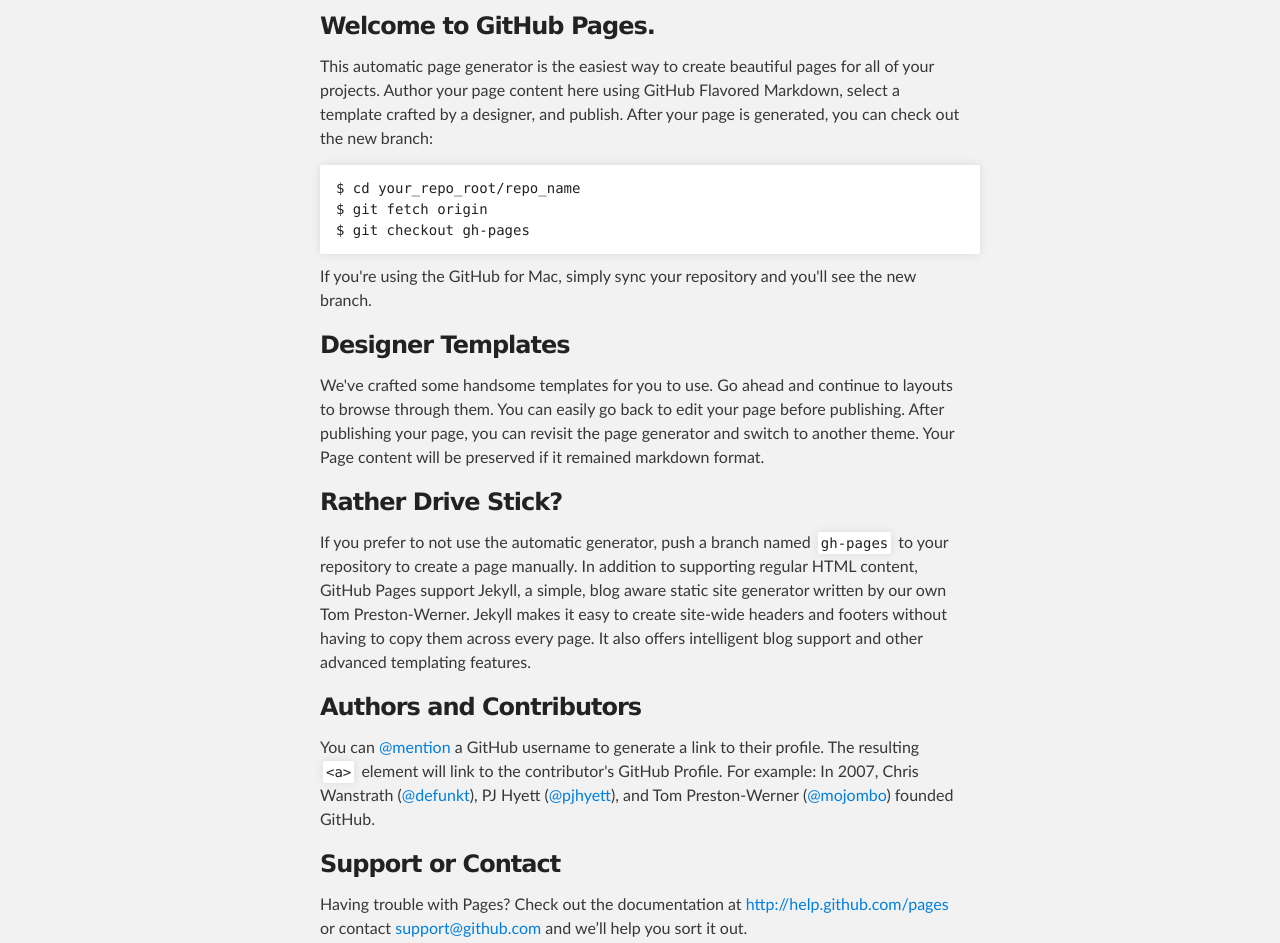
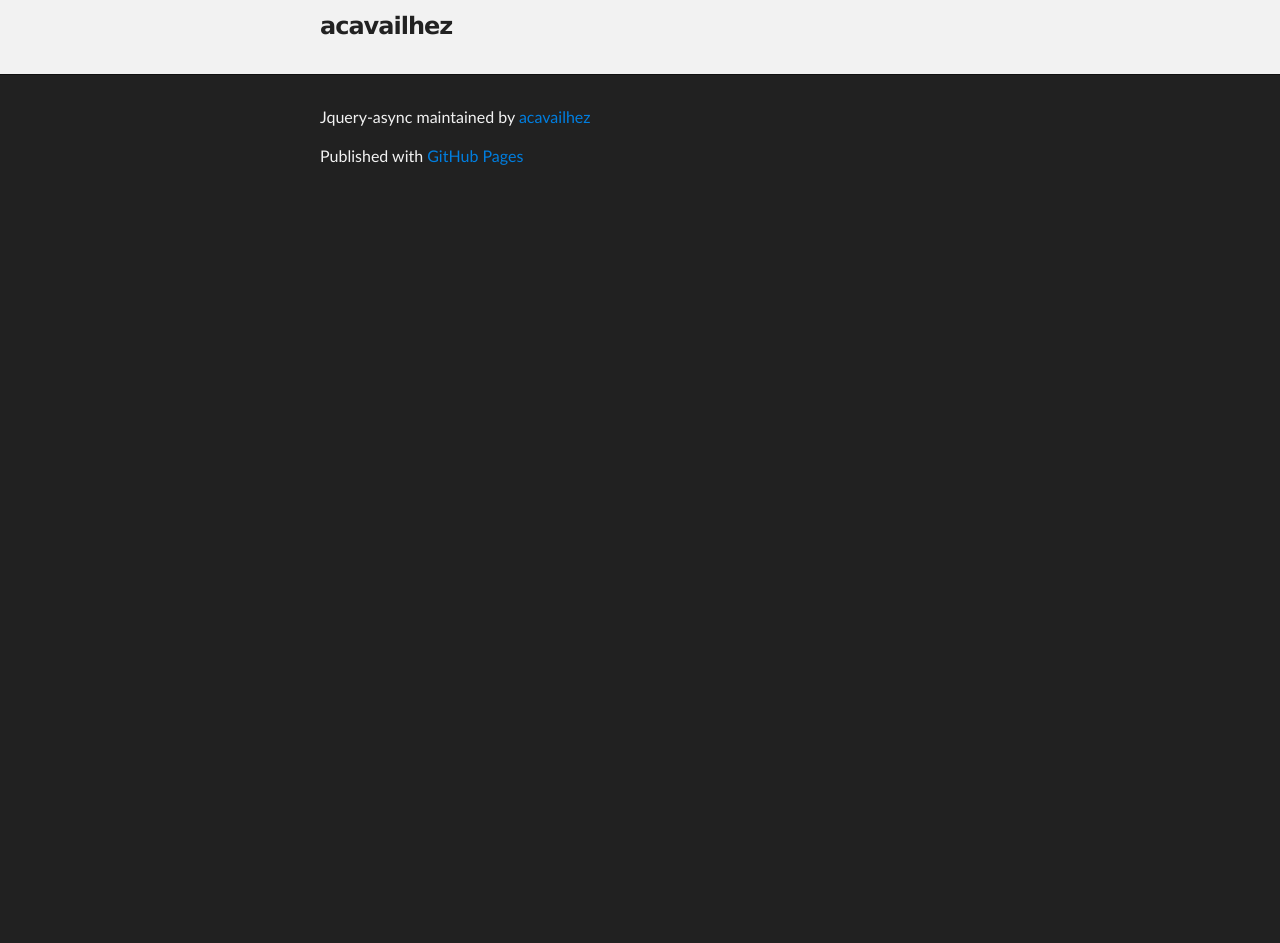
Before and after one commit to acavailhez/jquery-async, a plain HTML site: page index.html in a window 1280 px wide. Shown: the part 288-1231 px from the top of the page. After the commit the page ends 800 px from the top, so only its background shows below. Drawn offline with Linux system fonts and the light colour scheme.

Commit message:
updated demo page to have the layout of the rest of the acavailhez pages

```diff
--- a/index.html
+++ b/index.html
@@ -31,32 +31,8 @@
 <!-- MAIN CONTENT -->
 <div id="main_content_wrap" class="outer">
     <section id="main_content" class="inner">
-        <h3>Welcome to GitHub Pages.</h3>
+        <h3>acavailhez</h3>
 
-<p>This automatic page generator is the easiest way to create beautiful pages for all of your projects. Author your page content here using GitHub Flavored Markdown, select a template crafted by a designer, and publish. After your page is generated, you can check out the new branch:</p>
-
-<pre><code>$ cd your_repo_root/repo_name
-$ git fetch origin
-$ git checkout gh-pages
-</code></pre>
-
-<p>If you're using the GitHub for Mac, simply sync your repository and you'll see the new branch.</p>
-
-<h3>Designer Templates</h3>
-
-<p>We've crafted some handsome templates for you to use. Go ahead and continue to layouts to browse through them. You can easily go back to edit your page before publishing. After publishing your page, you can revisit the page generator and switch to another theme. Your Page content will be preserved if it remained markdown format.</p>
-
-<h3>Rather Drive Stick?</h3>
-
-<p>If you prefer to not use the automatic generator, push a branch named <code>gh-pages</code> to your repository to create a page manually. In addition to supporting regular HTML content, GitHub Pages support Jekyll, a simple, blog aware static site generator written by our own Tom Preston-Werner. Jekyll makes it easy to create site-wide headers and footers without having to copy them across every page. It also offers intelligent blog support and other advanced templating features.</p>
-
-<h3>Authors and Contributors</h3>
-
-<p>You can <a href="https://github.com/blog/821" class="user-mention">@mention</a> a GitHub username to generate a link to their profile. The resulting <code>&lt;a&gt;</code> element will link to the contributor's GitHub Profile. For example: In 2007, Chris Wanstrath (<a href="https://github.com/defunkt" class="user-mention">@defunkt</a>), PJ Hyett (<a href="https://github.com/pjhyett" class="user-mention">@pjhyett</a>), and Tom Preston-Werner (<a href="https://github.com/mojombo" class="user-mention">@mojombo</a>) founded GitHub.</p>
-
-<h3>Support or Contact</h3>
-
-<p>Having trouble with Pages? Check out the documentation at <a href="http://help.github.com/pages">http://help.github.com/pages</a> or contact <a href="mailto:support@github.com">support@github.com</a> and we’ll help you sort it out.</p>
      </section>
 </div>
 
```
Also changed, not shown: demo.html (+51 -9 lines). Lines whose indentation alone changed are shown as unchanged.
